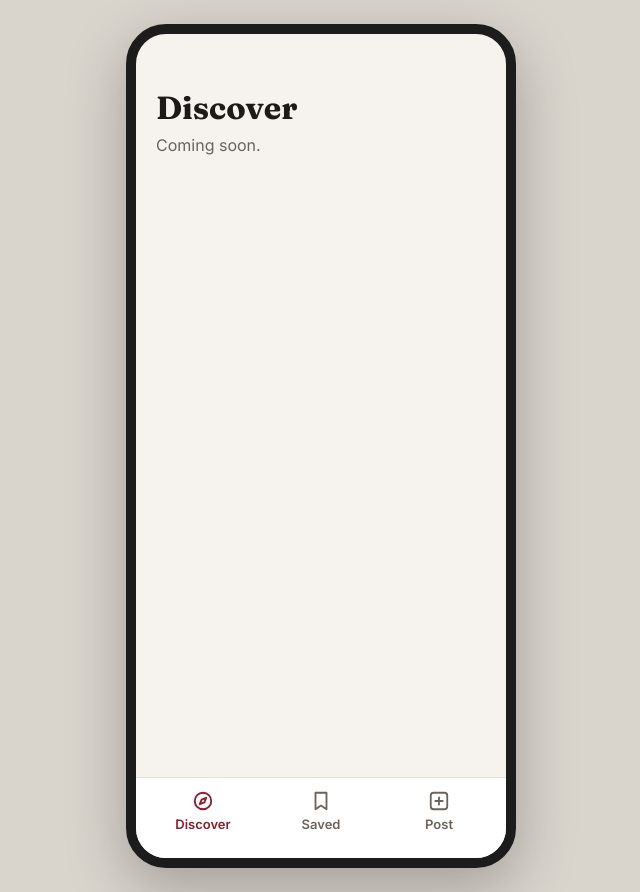
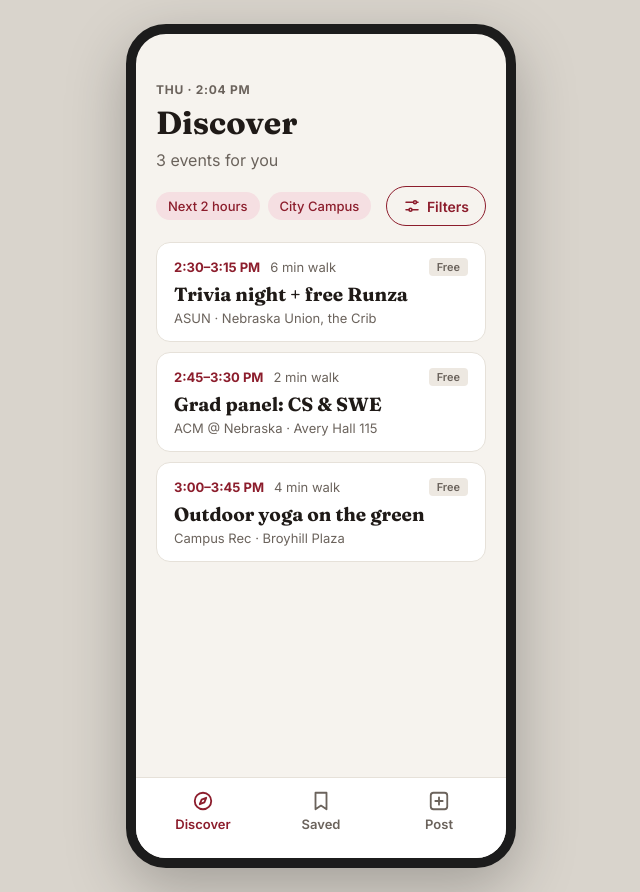
Before and after one commit to leolinquet/nevents, a React (Vite) app: page /#/discover in a window 1280 px wide. Shown: the whole page, without its empty margins (319-959 px from the left). Built offline with nearby package versions, Linux system fonts and the light colour scheme.

Commit message:
Created discover page with filter settings

```diff
--- /dev/null
+++ b/src/components/FiltersSheet.jsx
@@ -0,0 +1,89 @@
+import { CATEGORIES, CAMPUSES, hosts } from '../data/events.js'
+import { DEFAULT_FILTERS, WHEN_OPTIONS, applyFilters } from '../data/filters.js'
+
+const toggle = (list, item) => (list.includes(item) ? list.filter((x) => x !== item) : [...list, item])
+
+export default function FiltersSheet({ events, filters, setFilters, onClose }) {
+  const set = (patch) => setFilters({ ...filters, ...patch })
+  const count = applyFilters(events, filters).length
+
+  return (
+    <div className="sheet-backdrop" onClick={onClose}>
+      <div className="sheet" onClick={(e) => e.stopPropagation()}>
+        <div className="sheet-handle" />
+        <div className="sheet-head">
+          <h2 className="sheet-title">Filters</h2>
+          <button className="link-btn" onClick={() => setFilters(DEFAULT_FILTERS)}>
+            Reset
+          </button>
+        </div>
+
+        <div className="section-label" style={{ marginTop: 20 }}>When</div>
+        <div className="chips" style={{ marginTop: 10 }}>
+          {WHEN_OPTIONS.map((o) => (
+            <button
+              key={o.value}
+              className={`chip-lg ${filters.when === o.value ? 'on' : ''}`}
+              onClick={() => set({ when: o.value })}
+            >
+              {o.label}
+            </button>
+          ))}
+        </div>
+
+        <div className="section-label" style={{ marginTop: 20 }}>Where</div>
+        <div className="chips" style={{ marginTop: 10 }}>
+          {CAMPUSES.map((c) => (
+            <button
+              key={c}
+              className={`chip-lg ${filters.where.includes(c) ? 'on' : ''}`}
+              onClick={() => set({ where: toggle(filters.where, c) })}
+            >
+              {c}
+            </button>
+          ))}
+        </div>
+
+        <div className="section-label" style={{ marginTop: 20 }}>Category</div>
+        <div className="chips" style={{ marginTop: 10 }}>
+          {CATEGORIES.map((c) => (
+            <button
+              key={c}
+              className={`chip-lg ${filters.categories.includes(c) ? 'on' : ''}`}
+              onClick={() => set({ categories: toggle(filters.categories, c) })}
+            >
+              {c}
+            </button>
+          ))}
+        </div>
+
+        <div className="section-label" style={{ marginTop: 20 }}>Host</div>
+        <div className="chips" style={{ marginTop: 10 }}>
+          {hosts.map((h) => (
+            <button
+              key={h}
+              className={`chip-lg ${filters.hosts.includes(h) ? 'on' : ''}`}
+              onClick={() => set({ hosts: toggle(filters.hosts, h) })}
+            >
+              {h}
+            </button>
+          ))}
+        </div>
+
+        <label className="card toggle-row">
+          <span>Free events only</span>
+          <input
+            type="checkbox"
+            className="switch"
+            checked={filters.freeOnly}
+            onChange={(e) => set({ freeOnly: e.target.checked })}
+          />
+        </label>
+
+        <button className="btn-primary" onClick={onClose}>
+          Show {count} {count === 1 ? 'event' : 'events'}
+        </button>
+      </div>
+    </div>
+  )
+}
--- a/src/data/filters.js
+++ b/src/data/filters.js
@@ -7,6 +7,12 @@ export const DEFAULT_FILTERS = {
   hosts: [],
   freeOnly: false,
 }
+
+export const WHEN_OPTIONS = [
+  { value: 'next2h', label: 'Next 2 hours' },
+  { value: 'today', label: 'Today' },
+  { value: 'week', label: 'This week' },
+]
 
 export function applyFilters(events, f) {
   const filtered = events.filter((e) => {
--- a/src/pages/Discover.jsx
+++ b/src/pages/Discover.jsx
@@ -1,14 +1,79 @@
+import { useState } from 'react'
 import Screen from '../components/Screen.jsx'
+import EventCard from '../components/EventCard.jsx'
+import FiltersSheet from '../components/FiltersSheet.jsx'
+import { SlidersIcon } from '../components/Icons.jsx'
+import { useApp } from '../state/AppContext.jsx'
+import { applyFilters, DEFAULT_FILTERS, WHEN_OPTIONS } from '../data/filters.js'
+import { NOW, DAY_NAMES } from '../data/events.js'
+
+const clock = (minutes) => {
+  const h = Math.floor(minutes / 60)
+  return `${h % 12 || 12}:${String(minutes % 60).padStart(2, '0')} ${h >= 12 ? 'PM' : 'AM'}`
+}
 
 // Owner: Darius
-// See DESIGN.md before building this page.
 export default function Discover() {
+  const { events, filters, setFilters } = useApp()
+  const [showFilters, setShowFilters] = useState(false)
+
+  const results = applyFilters(events, filters)
+  const whenLabel = WHEN_OPTIONS.find((o) => o.value === filters.when)?.label
+  const activeChips = [
+    whenLabel,
+    ...filters.where,
+    ...filters.categories,
+    ...filters.hosts,
+    filters.freeOnly && 'Free only',
+  ].filter(Boolean)
+
   return (
     <Screen>
       <header className="page-header">
+        <p className="eyebrow">
+          {DAY_NAMES[NOW.day]} · {clock(NOW.minutes)}
+        </p>
         <h1 className="display">Discover</h1>
-        <p className="muted">Coming soon.</p>
+        <p className="muted">
+          {results.length} {results.length === 1 ? 'event' : 'events'} for you
+        </p>
       </header>
+
+      <div className="chip-row">
+        <div className="chips">
+          {activeChips.map((label) => (
+            <span key={label} className="chip chip-on">{label}</span>
+          ))}
+        </div>
+        <button className="btn-outline" onClick={() => setShowFilters(true)}>
+          <SlidersIcon />
+          Filters
+        </button>
+      </div>
+
+      {results.length === 0 ? (
+        <div className="empty">
+          <p>No events match your filters.</p>
+          <button className="link-btn" onClick={() => setFilters(DEFAULT_FILTERS)}>
+            Reset filters
+          </button>
+        </div>
+      ) : (
+        <div className="list" style={{ marginTop: 16 }}>
+          {results.map((event) => (
+            <EventCard key={event.id} event={event} variant="discover" />
+          ))}
+        </div>
+      )}
+
+      {showFilters && (
+        <FiltersSheet
+          events={events}
+          filters={filters}
+          setFilters={setFilters}
+          onClose={() => setShowFilters(false)}
+        />
+      )}
     </Screen>
   )
 }
```
